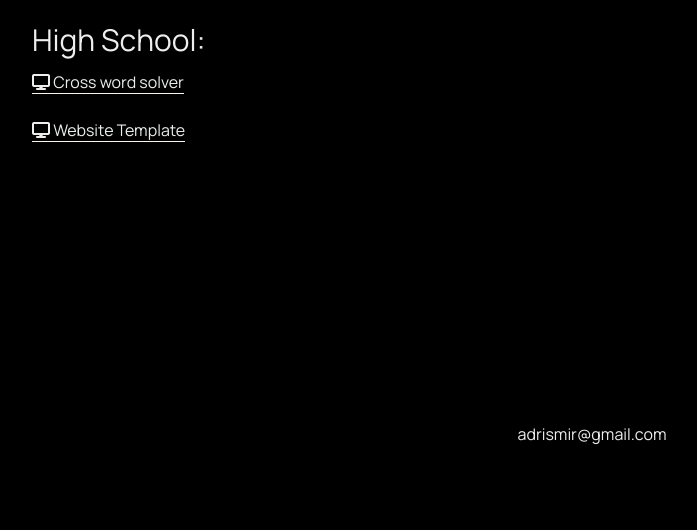
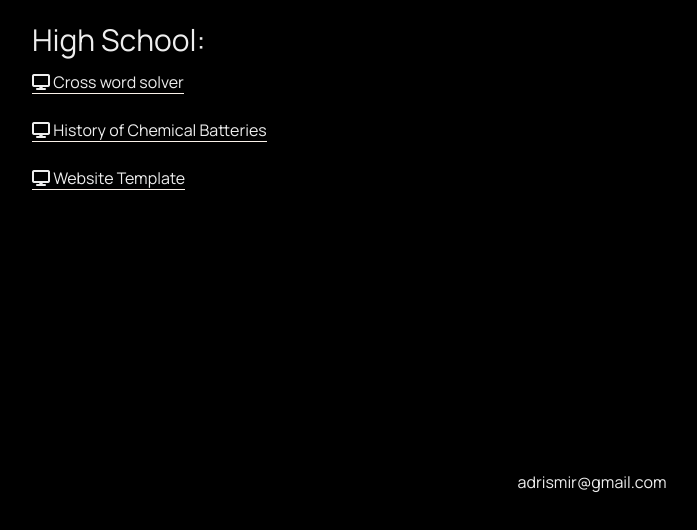
Before and after one commit to ArmanDris/profile, a website: page projects.html in a window 1280 px wide. Shown: the part 958-1488 px from the top of the page, without its empty margins (48-745 px from the left). Drawn offline with Linux system fonts and the light colour scheme.

Commit message:
Added link to chem 11 project

```diff
--- a/projects.html
+++ b/projects.html
@@ -48,6 +48,7 @@
         <p><a href="https://github.com/ArmanDris/HackTheChange2022" target="_blank"><i class="fa-brands fa-github"></i> Hack The Change 2022</a></p>
         <h3 class="text-3xl mt-8">High School:</h3>
         <p><a href="CrossWord-Solver/index.html" target="_blank"><i class="fa-solid fa-display"></i> Cross word solver</a></p>
+        <p><a href="Chem battery Project/index.html" target="_blank"><i class="fa-solid fa-display"></i> History of Chemical Batteries</a></p>
         <p><a href="Website-Template-Honey/index.html" target="_blank"><i class="fa-solid fa-display"></i> Website Template</a></p>
 
     </main>
```
Also changed, not shown: output.css.
